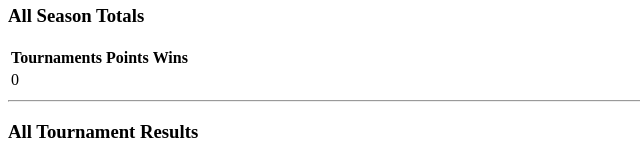
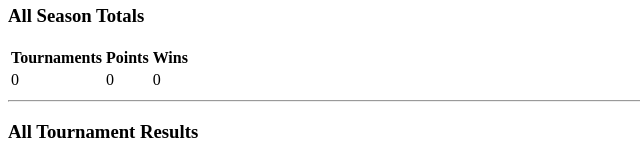
Before and after one commit to ryanmajors/EventTrackerProject, an Angular app in the folder ngEventTracker/: page /home in a window 1280 px wide. Shown: the part 384-544 px from the top of the page, without its empty margins (0-640 px from the left). Built offline with nearby package versions, Linux system fonts and the light colour scheme; no server answers.

Commit message:
Added get wins and get points functions in stat pipe. Aggregate data display completed.

```diff
--- a/ngEventTracker/src/app/app.module.ts
+++ b/ngEventTracker/src/app/app.module.ts
@@ -8,14 +8,14 @@ import { HomeComponent } from './components/home/home.component';
 import { HttpClientModule } from '@angular/common/http'
 import { TournamentService } from './services/tournament.service';
 import { TournamentYearPipe } from './pipes/tournament-year.pipe';
-import { TournamentCountPipe } from './pipes/tournament-count.pipe';
+import { TournamentStatPipe } from './pipes/tournament-stat.pipe';
 
 @NgModule({
   declarations: [
     AppComponent,
     HomeComponent,
     TournamentYearPipe,
-    TournamentCountPipe
+    TournamentStatPipe
   ],
   imports: [
     BrowserModule,
@@ -26,7 +26,7 @@ import { TournamentCountPipe } from './pipes/tournament-count.pipe';
   providers: [
     TournamentService,
     TournamentYearPipe,
-    TournamentCountPipe
+    TournamentStatPipe
 
   ],
   bootstrap: [AppComponent]
--- a/ngEventTracker/src/app/components/home/home.component.html
+++ b/ngEventTracker/src/app/components/home/home.component.html
@@ -45,8 +45,8 @@
         <tbody>
           <tr>
             <td>{{displayNumTournaments()}}</td>
-            <td></td>
-            <td></td>
+            <td>{{displayNumPoints()}}</td>
+            <td>{{displayNumWins()}}</td>
           </tr>
         </tbody>
       </table>
--- a/ngEventTracker/src/app/components/home/home.component.ts
+++ b/ngEventTracker/src/app/components/home/home.component.ts
@@ -1,7 +1,7 @@
 import { Component, OnInit } from '@angular/core';
 import { ActivatedRoute, Router } from '@angular/router';
 import { Tournament } from 'src/app/models/tournament';
-import { TournamentCountPipe } from 'src/app/pipes/tournament-count.pipe';
+import { TournamentStatPipe } from 'src/app/pipes/tournament-stat.pipe';
 import { TournamentService } from 'src/app/services/tournament.service';
 
 @Component({
@@ -28,7 +28,7 @@ export class HomeComponent implements OnInit {
 
   constructor(
     private tService: TournamentService,
-    private countPipe: TournamentCountPipe
+    private statPipe: TournamentStatPipe
   ) { };
 
   ngOnInit(): void {
@@ -36,7 +36,15 @@ export class HomeComponent implements OnInit {
   }
 
   displayNumTournaments() {
-    return this.countPipe.transform(this.tournaments, this.selectedYear);
+    return this.statPipe.transform(this.tournaments, this.selectedYear);
+  }
+
+  displayNumPoints() {
+    return this.statPipe.getPoints(this.tournaments, this.selectedYear);
+  }
+
+  displayNumWins() {
+    return this.statPipe.getWins(this.tournaments, this.selectedYear);
   }
 
   loadTournaments() {
--- a/ngEventTracker/src/app/models/tournament.ts
+++ b/ngEventTracker/src/app/models/tournament.ts
@@ -3,14 +3,14 @@ export class Tournament {
   name: string | undefined;
   tier: string | undefined;
   location: string | undefined;
-  month: number | undefined;
-  year: number | undefined;
+  month: number;
+  year: number;
   multiDay: boolean | undefined;
-  days: number | undefined;
-  players: number | undefined;
-  entryFee: number | undefined;
-  placement: number | undefined;
-  points: number | undefined;
+  days: number;
+  players: number;
+  entryFee: number;
+  placement: number;
+  points: number;
   hidden: boolean | undefined;
 
   constructor(
@@ -18,14 +18,14 @@ export class Tournament {
     name?: string,
     tier?: string,
     location?: string,
-    month?: number,
-    year?: number,
+    month: number = 1,
+    year: number = 2022,
     multiDay?: boolean,
-    days?: number,
-    players?: number,
-    entryFee?: number,
-    placement?: number,
-    points?: number,
+    days: number = 1,
+    players: number = 0,
+    entryFee: number = 0,
+    placement: number = 0,
+    points: number = 0,
     hidden: boolean = false
     ) {
       this.id = id;
--- a/ngEventTracker/src/app/pipes/tournament-count.pipe.ts
+++ /dev/null
@@ -1,25 +0,0 @@
-import { Pipe, PipeTransform } from '@angular/core';
-import { Tournament } from '../models/tournament';
-
-@Pipe({
-  name: 'tournamentCount'
-})
-export class TournamentCountPipe implements PipeTransform {
-
-  transform(tournaments: Tournament[], tournamentYear: number | string): number {
-    let tournamentCount = tournaments.length;
-    let filteredTournaments: Tournament[] = [];
-    if(tournamentYear === 'All') {
-      return tournamentCount;
-    };
-    tournaments.forEach(tournament => {
-      if(tournament.year === tournamentYear) {
-        filteredTournaments.push(tournament);
-        tournamentCount += filteredTournaments.length;
-      }
-    });
-
-    return tournamentCount;
-  }
-
-}
--- /dev/null
+++ b/ngEventTracker/src/app/pipes/tournament-stat.pipe.ts
@@ -0,0 +1,60 @@
+import { Pipe, PipeTransform } from '@angular/core';
+import { Tournament } from '../models/tournament';
+
+@Pipe({
+  name: 'tournamentCount'
+})
+export class TournamentStatPipe implements PipeTransform {
+
+  transform(tournaments: Tournament[], tournamentYear: number | string): number {
+    let tournamentCount = tournaments.length;
+    let filteredTournaments: Tournament[] = [];
+    if(tournamentYear === 'All') {
+      return tournamentCount;
+    };
+    tournaments.forEach(tournament => {
+      if(tournament.year === tournamentYear) {
+        filteredTournaments.push(tournament);
+        tournamentCount += filteredTournaments.length;
+      }
+    });
+
+    return tournamentCount;
+  }
+
+  getPoints(tournaments: Tournament[], tournamentYear: number | string): number {
+    let tournamentPointCount: number = 0;
+
+    if(tournamentYear === 'All') {
+      tournaments.forEach(tournament => {
+        tournamentPointCount += tournament.points;
+      });
+      return tournamentPointCount
+    } else {
+      tournaments.forEach(tournament => {
+        if (tournament.year === tournamentYear) {
+          tournamentPointCount += tournament.points;
+        }
+      })
+      return tournamentPointCount;
+    }
+  }
+
+  getWins(tournaments: Tournament[], tournamentYear: number | string): number {
+    let tournamentWinCount: number = 0;
+
+    tournaments.forEach(tournament => {
+      if(tournamentYear === tournament.year) {
+        if(tournament.placement === 1) {
+          tournamentWinCount +=1;
+        }
+      } else if (tournamentYear === 'All') {
+        if(tournament.placement === 1 ) {
+          tournamentWinCount +=1;
+        }
+      }
+    });
+
+    return tournamentWinCount;
+  }
+}
```
Also changed, not shown: 1 other file (tests, documents, lock files or other folders).
